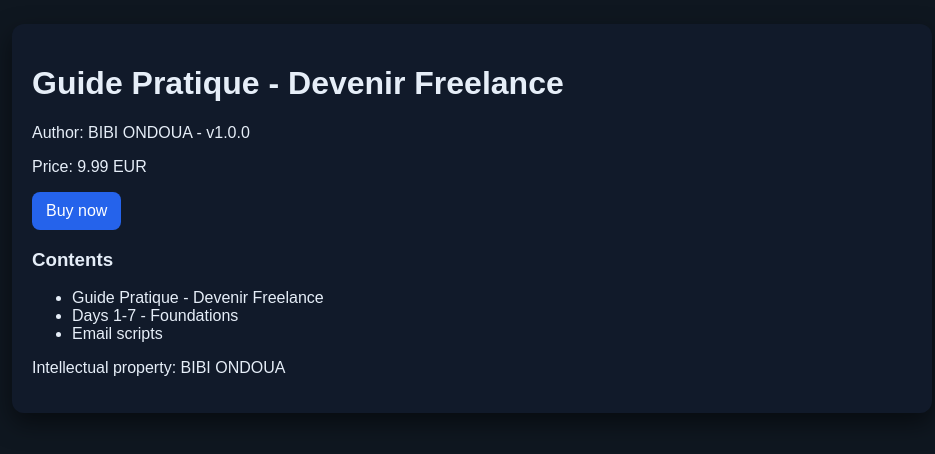
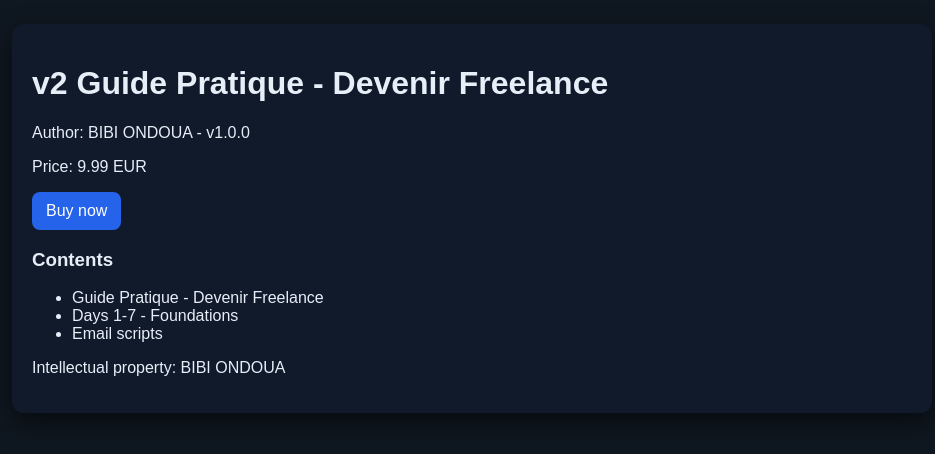
Before and after one commit to 860607/money-product, a plain HTML site: page dist/index.html in a window 1280 px wide. Shown: the whole page, without its empty margins (168-1103 px from the left). Drawn offline with Linux system fonts and the light colour scheme.

Commit message:
force price=14,90 EUR, remove author/footer, title v2

```diff
--- a/dist/index.html
+++ b/dist/index.html
@@ -7,7 +7,7 @@
 .card{background:#111a2a;border-radius:12px;padding:20px;box-shadow:0 10px 24px rgba(0,0,0,.5)}
 .btn{display:inline-block;background:#2563eb;color:#fff;padding:10px 14px;border-radius:8px;text-decoration:none}</style>
 </head><body><div class='wrap'><div class='card'>
-<h1>Guide Pratique - Devenir Freelance</h1>
+<h1>v2  Guide Pratique - Devenir Freelance</h1>
 <p>Author: BIBI ONDOUA - v1.0.0</p>
 <p>Price: 9.99 EUR</p>
 <p><a class='btn' href='buy.html'>Buy now</a></p>
```
Also changed, not shown: docs/index.html (+1 -1 lines), dist/buy.html (line endings or trailing spaces), docs/buy.html (line endings or trailing spaces).
